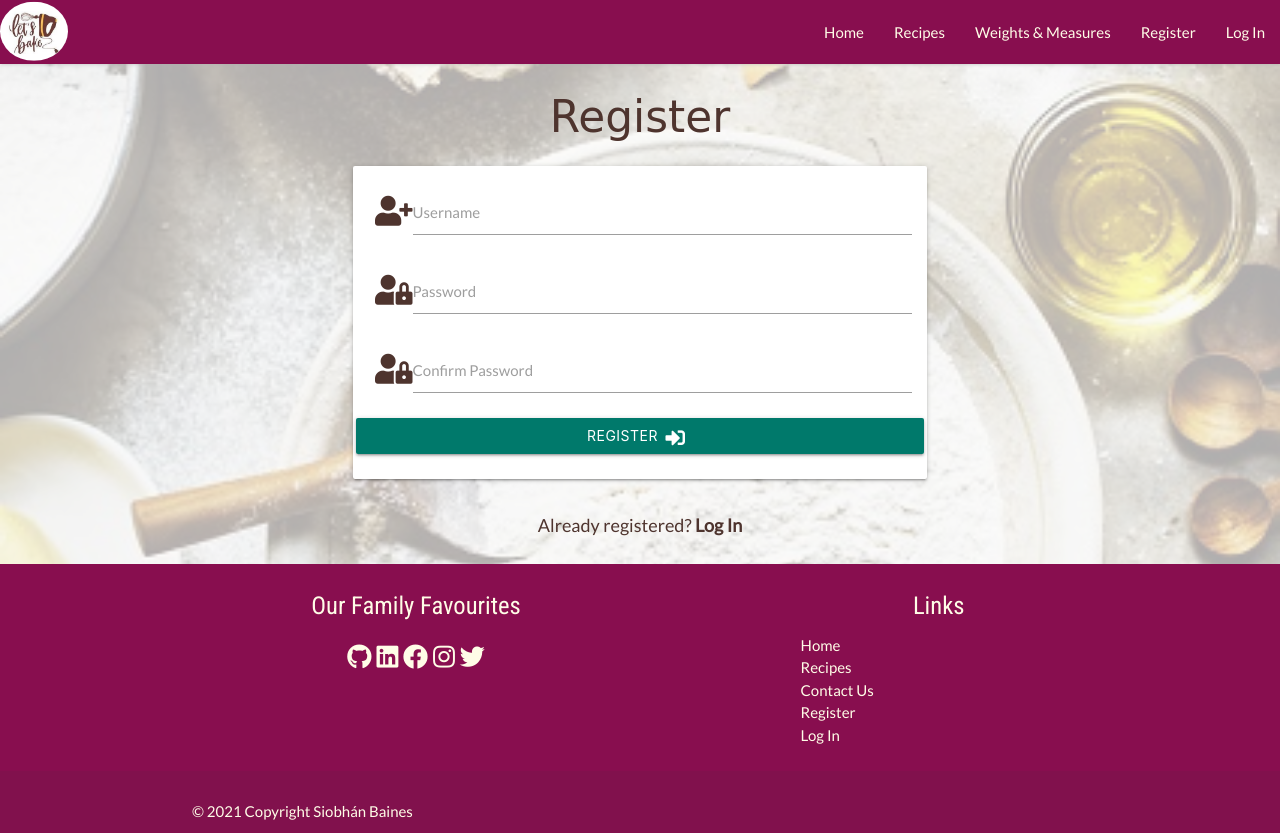
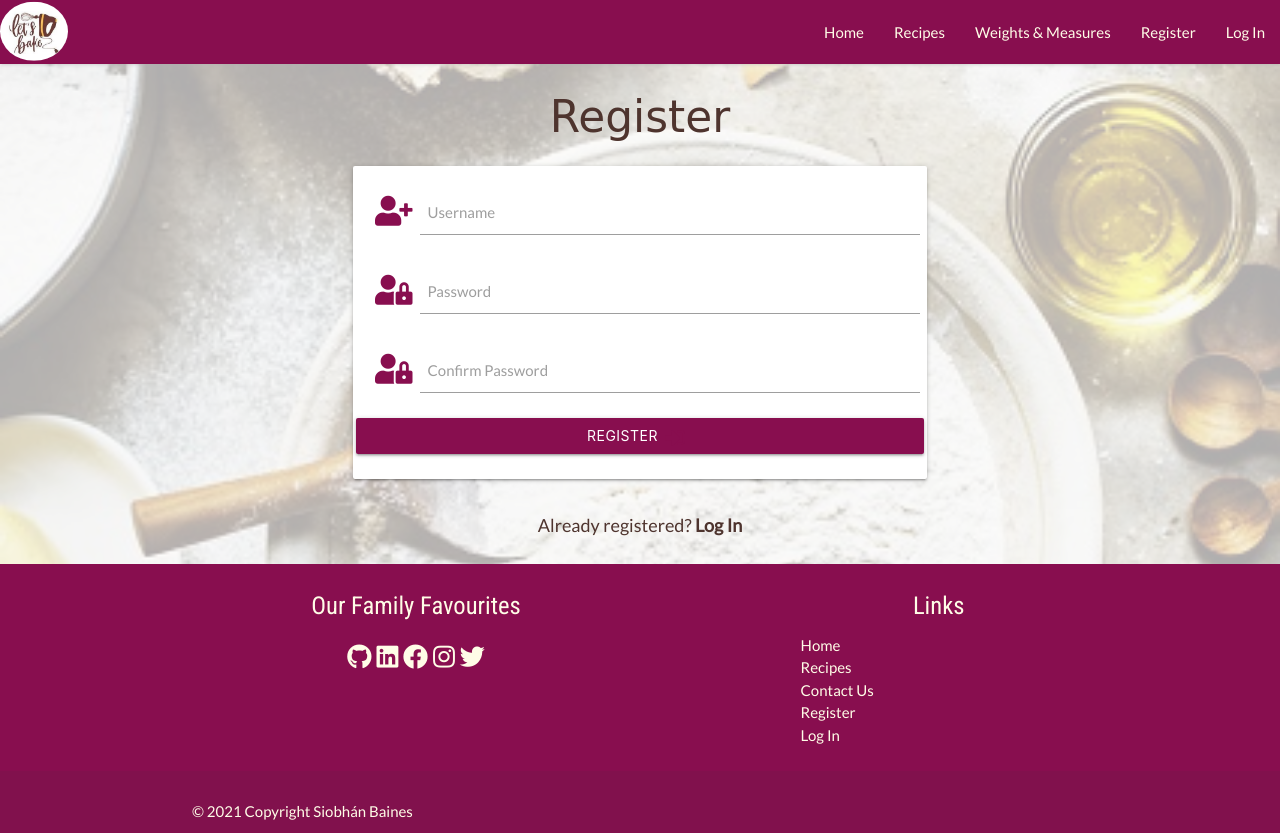
Before and after one commit to SiobhanBaines/My-Favourite-Recipes, a Flask app: page /register in a window 1280 px wide. Run offline with Flask 2, Linux system fonts and the light colour scheme; some libraries are stand-ins or nearby versions; some web fonts are replaced.

Commit message:
Improve look and feel of login and register pages

```diff
--- a/static/css/style.css
+++ b/static/css/style.css
@@ -106,9 +106,21 @@ li a i.fab {
 li a {
    color: var(--main-cream);
 }
-#text {
-    padding-right: 1rem;
+i.login.fas {
+    color: #880e4f;
+
 }
+input#username,
+input#password,
+input#confirm-password {
+    margin-left: 3.5rem;
+}
+label.username,
+label.password,
+label.confirm-password {
+    padding-left: 1rem;
+}
+
 i.fas{
     vertical-align: middle;
     padding: 0 0.5rem 0 0.5rem;
@@ -140,10 +152,6 @@ i.fas{
 .home.parallax-container {
     overflow: hidden;
 }
-    /* height: 175px; */
-    /* border-radius: 12px 12px 0 0; */
-    /* margin-bottom: 140px; */
-
 h3.home {
     justify-content: center;
     align-items: center;
--- a/templates/profile.html
+++ b/templates/profile.html
@@ -15,7 +15,7 @@
         {% if messages %}
         {% for message in messages %}
         <div class="row flashes">
-            <h4 class="yellow-text text-lighten-5 teal darken-2">{{ message }}</h4>
+            <h4 class="pink-text text-darken-4">{{ message }}</h4>
         </div>
         {% endfor%}
         {% endif %}
--- a/templates/recipe_detail.html
+++ b/templates/recipe_detail.html
@@ -11,7 +11,7 @@
             {% if messages %}
                 {% for message in messages %}
                     <div class="row flashes">
-                        <h4 class="yellow-text text-lighten-5 teal darken-2">{{ message }}</h4>
+                        <h4 class="pink-text text-darken-4">{{ message }}</h4>
                     </div>
                 {% endfor%}
             {% endif %}
--- a/templates/recipes.html
+++ b/templates/recipes.html
@@ -12,7 +12,7 @@
             {% if messages %}
                 {% for message in messages %}
                     <div class="row flashes">
-                        <h4 class="yellow-text text-lighten-5 teal darken-2">{{ message }}</h4>
+                        <h4 class="pink-text text-darken-4">{{ message }}</h4>
                     </div>
                 {% endfor%}
             {% endif %}
--- a/templates/register.html
+++ b/templates/register.html
@@ -2,7 +2,7 @@
 {% block title %}Recipes{% endblock %}
 {% block content %}
 
-    <main class="parallax-container">
+    <main class="home parallax-container">
         <div class="parallax "><img src="{{ url_for('static', filename='images/background.jpeg') }}"></div>
         <!-- Code taken from Code Institute Flask Task Manager
                             Project and altered to fit this website -->
@@ -12,7 +12,7 @@
                 {% if messages %}
                     {% for message in messages %}
                         <div class="row flashes">
-                <h4 class="yellow-text text-lighten-5 teal darken-2">{{ message }}</h4>
+                            <h4 class="pink-text text-darken-4">{{ message }}</h4>
                         </div>
                     {% endfor%}
                 {% endif %}
@@ -26,33 +26,33 @@
                     <!-- Username -->
                     <div class="row">
                         <div class="input-field col s12">
-                            <i class="fas fa-user-plus prefix"></i>
+                            <i class="login fas fa-user-plus prefix left-align"></i>
                             <input id="username" name="username" type="text" minlength="5" maxlength="15"
                                 pattern="^[a-zA-Z0-9]{5,15}$" class="validate" required>
-                            <label for="username">Username</label>
+                            <label for="username" class="username">Username</label>
                         </div>
                     </div>
                     <!-- Password -->
                     <div class="row">
                         <div class="input-field col s12">
-                            <i class="fas fa-user-lock prefix"></i>
+                            <i class="login fas fa-user-lock prefix"></i>
                             <input id="password" name="password" type="password" minlength="5" maxlength="15"
                                 pattern="^[a-zA-Z0-9]{5,15}$" class="validate" required>
-                            <label for="password">Password</label>
+                            <label for="password" class="password">Password</label>
                         </div>
                     </div>
                     <!-- Confirm Password -->
                     <div class="row">
                         <div class="input-field col s12">
-                            <i class="fas fa-user-lock prefix"></i>
+                            <i class="login fas fa-user-lock prefix"></i>
                             <input id="confirm-password" name="confirm-password" type="password" minlength="5"
                                 maxlength="15" pattern="^[a-zA-Z0-9]{5,15}$" class="validate" required>
-                            <label for="confirm-password">Confirm Password</label>
+                            <label for="confirm-password" class="confirm-password">Confirm Password</label>
                         </div>
                     </div>
                     <!-- Register Button -->
                     <div class="row">
-                        <button type="submit" class="col s12 btn  teal darken-2">Register<i class="fas fa-sign-in-alt"></i></button>
+                        <button type="submit" class="col s12 btn  pink darken-4">Register<i class="login fas fa-sign-in-alt"></i></button>
                     </div>
                 </div>
             </form>
```
Also changed, not shown: templates/login.html (+7 -7 lines). Lines whose indentation alone changed are shown as unchanged.
